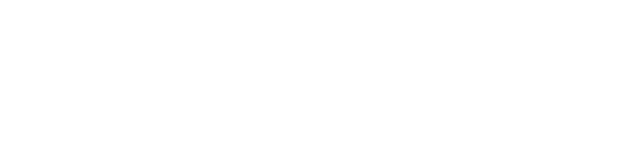
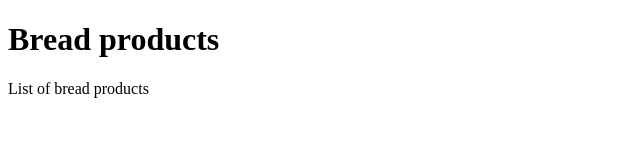
Before and after one commit to roytestacc/breadsellingwebsite, a plain HTML site: page index.html in a window 1280 px wide. Shown: the whole page, without its empty margins (0-640 px from the left). Drawn offline with Linux system fonts and the light colour scheme.

Commit message:
finished for 1st release

```diff
--- a/index.html
+++ b/index.html
@@ -4,6 +4,8 @@
 	<title>Page Title</title>
 </head>
 <body>
+	<h1>Bread products</h1>
 
+	<p>List of bread products</p>
 </body>
 </html>
```
